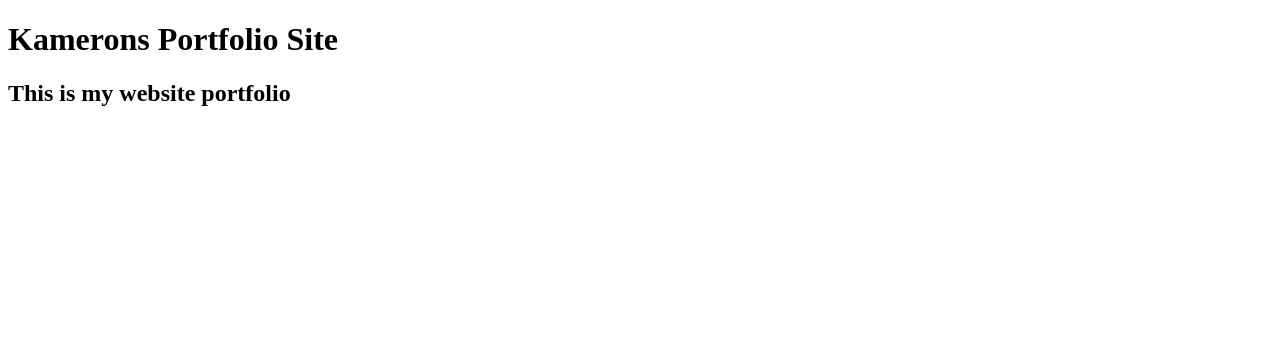
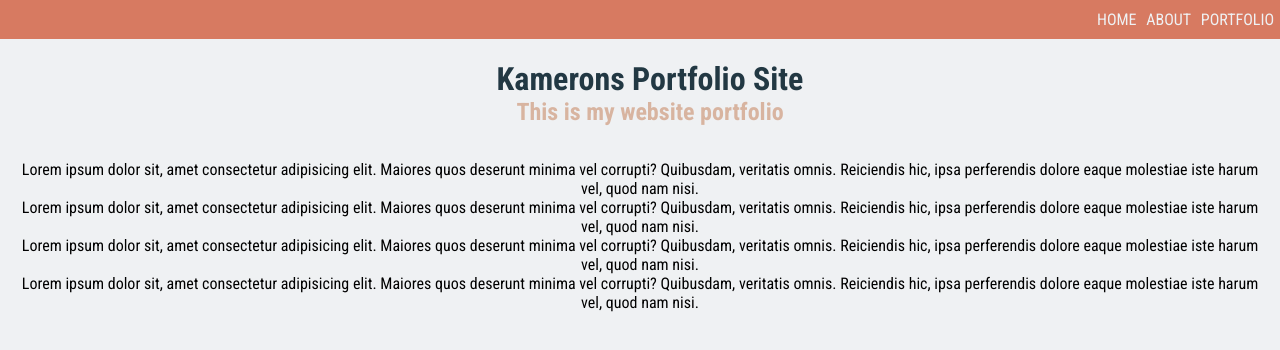
Before and after one commit to thisiskam/kameron-portfolio, a plain HTML site: page index.html in a window 1280 px wide. Drawn offline with Linux system fonts and the light colour scheme.

Commit message:
Made a navbar and set it to a fixed position so it stays at the top of the page as you move down the page. also added some color.

```diff
--- a/index.html
+++ b/index.html
@@ -6,9 +6,25 @@
         <title>Kamerons Portfolio</title>
         <link rel="stylesheet" href="style.css">
         <script src="script.js"></script>
+        <link rel="preconnect" href="https://fonts.googleapis.com">
+<link rel="preconnect" href="https://fonts.gstatic.com" crossorigin>
+<link href="https://fonts.googleapis.com/css2?family=Roboto+Condensed:ital,wght@0,100;0,200;0,300;0,400;0,500;0,600;0,700;0,800;0,900;1,100;1,200;1,300;1,400;1,500;1,600;1,700;1,800;1,900&display=swap" rel="stylesheet">
     </head>
     <body>
-        <h1>Kamerons Portfolio Site</h1>
-        <h2>This is my website portfolio</h2>
+        <nav>
+            <a href="index.html">HOME</a>
+            <a href="about.html">ABOUT</a>
+            <a href="portfolio.html">PORTFOLIO</a>
+        </nav>
+        <header>
+            <h1>Kamerons Portfolio Site</h1>
+            <h2>This is my website portfolio</h2>
+        </header>
+        <section>
+            <p>Lorem ipsum dolor sit, amet consectetur adipisicing elit. Maiores quos deserunt minima vel corrupti? Quibusdam, veritatis omnis. Reiciendis hic, ipsa perferendis dolore eaque molestiae iste harum vel, quod nam nisi.</p>
+            <p>Lorem ipsum dolor sit, amet consectetur adipisicing elit. Maiores quos deserunt minima vel corrupti? Quibusdam, veritatis omnis. Reiciendis hic, ipsa perferendis dolore eaque molestiae iste harum vel, quod nam nisi.</p>
+            <p>Lorem ipsum dolor sit, amet consectetur adipisicing elit. Maiores quos deserunt minima vel corrupti? Quibusdam, veritatis omnis. Reiciendis hic, ipsa perferendis dolore eaque molestiae iste harum vel, quod nam nisi.</p>
+            <p>Lorem ipsum dolor sit, amet consectetur adipisicing elit. Maiores quos deserunt minima vel corrupti? Quibusdam, veritatis omnis. Reiciendis hic, ipsa perferendis dolore eaque molestiae iste harum vel, quod nam nisi.</p>
+        </section>
     </body>
 </html>
--- a/style.css
+++ b/style.css
@@ -0,0 +1,49 @@
+* {
+    margin: 0px;
+    background-color: #EFF1F3;
+    font-family: roboto condensed;
+}
+
+nav {
+    position: fixed;
+    background-color: #D77A61;
+    width: 100%;
+    text-align: right;
+}
+
+header {
+    position: absolute;
+    margin-top: 50px;
+    padding: 10px;
+    width: 100%;
+    text-align: center;
+}
+
+section {
+    position: absolute;
+    margin-top: 150px;
+    padding: 10px;
+    text-align: center;
+}
+
+nav, a {
+    padding-top: 10px;
+    padding-bottom: 10px;
+}
+
+a {
+    text-decoration: none;
+    color: #EFF1F3;
+    margin-top: 10px;
+    margin-bottom: 10px;
+    margin-right: 6px;
+    background-color: #D77A61;
+}
+
+h1 {
+    color: #223843;
+}
+
+h2 {
+    color: #D8B4A0;
+}
```
Also changed, not shown: about.html (+8 -1 lines), portfolio.html (+8 -0 lines).
